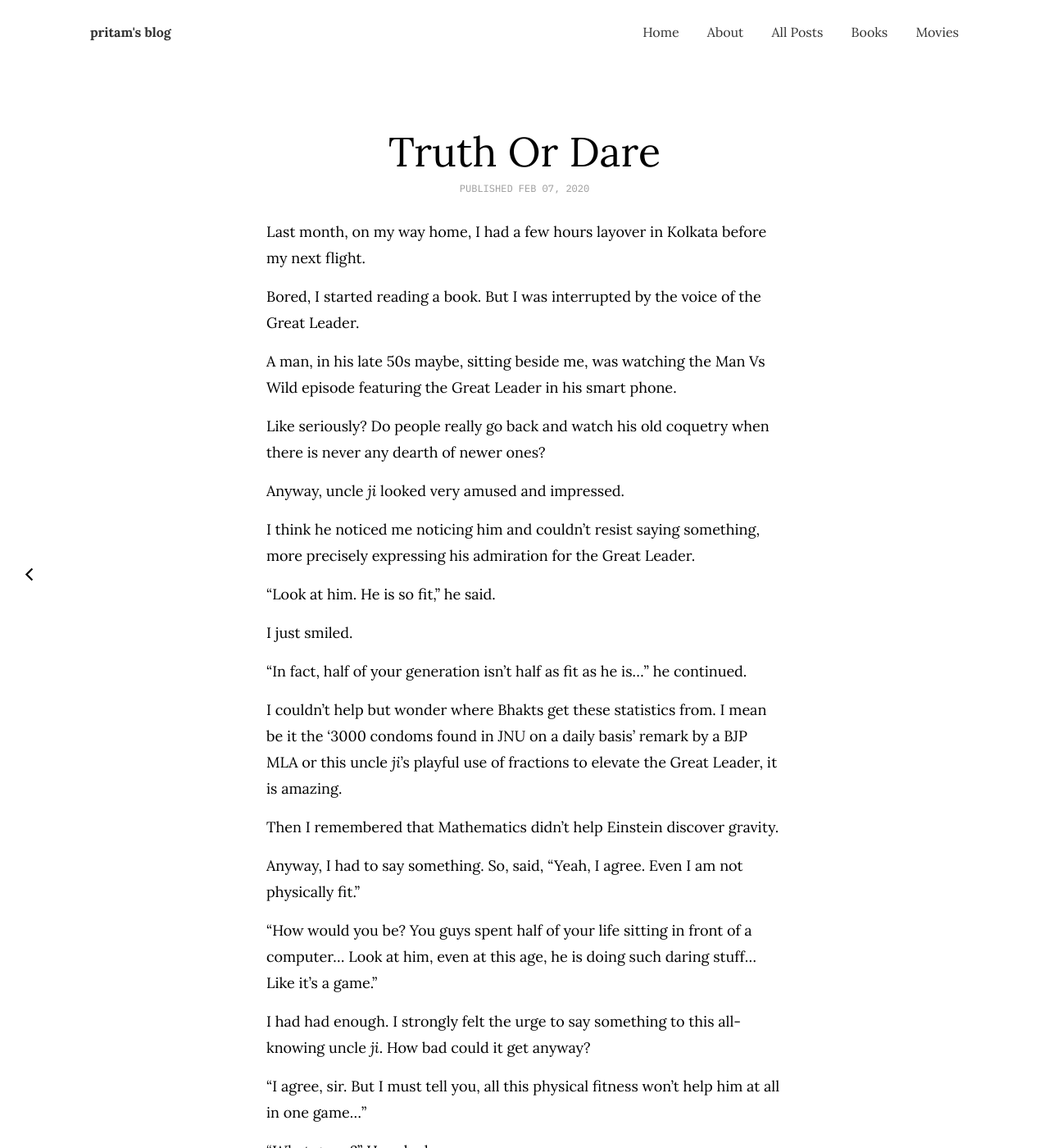
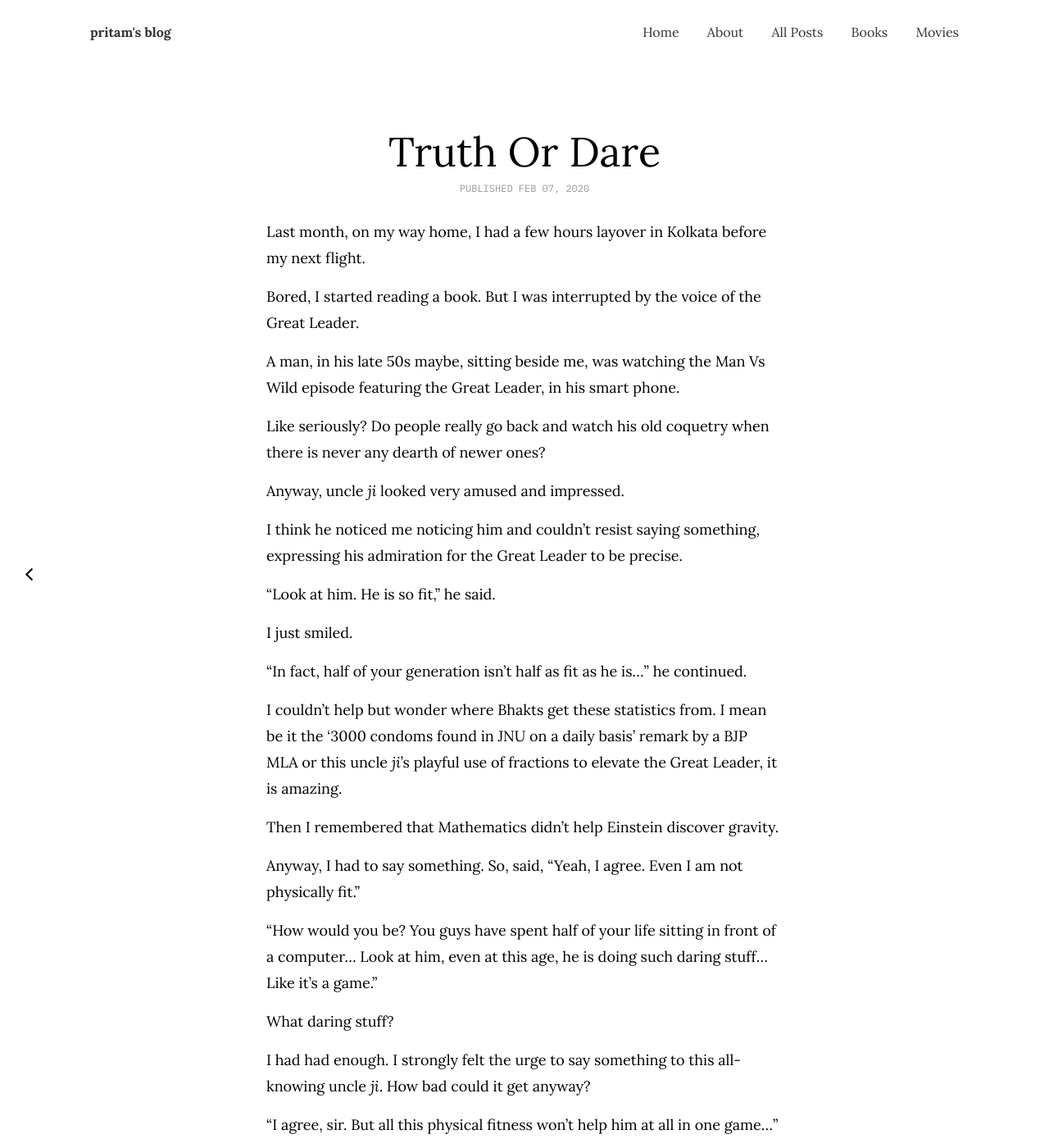
Before and after one commit to argumentativeyouth/pblog, a Jekyll site: the page built from _posts/2020-02-07-truth-or-dare.md, in a window 1280 px wide and 1400 px high. Shown: the whole window at 82% size. Built offline with Jekyll 4.4.1, drawn with Linux system fonts in a browser that asks for light colours.

Commit message:
Update 2020-02-07-truth-or-dare.md

```diff
--- a/_posts/2020-02-07-truth-or-dare.md
+++ b/_posts/2020-02-07-truth-or-dare.md
@@ -7,13 +7,13 @@
 
 Bored, I started reading a book. But I was interrupted by the voice of the Great Leader.
 
-A man, in his late 50s maybe, sitting beside me, was watching the Man Vs Wild episode featuring the Great Leader in his smart phone.
+A man, in his late 50s maybe, sitting beside me, was watching the Man Vs Wild episode featuring the Great Leader, in his smart phone.
 
 Like seriously? Do people really go back and watch his old coquetry when there is never any dearth of newer ones?
 
 Anyway, uncle *ji* looked very amused and impressed.
 
-I think he noticed me noticing him and couldn't resist saying something, more precisely expressing his admiration for the Great Leader.
+I think he noticed me noticing him and couldn't resist saying something, expressing his admiration for the Great Leader to be precise.
 
 "Look at him. He is so fit," he said.
 
@@ -27,11 +27,13 @@
 
 Anyway, I had to say something. So, said, "Yeah, I agree. Even I am not physically fit."
 
-"How would you be? You guys spent half of your life sitting in front of a computer... Look at him, even at this age, he is doing such daring stuff... Like it's a game."
+"How would you be? You guys have spent half of your life sitting in front of a computer... Look at him, even at this age, he is doing such daring stuff... Like it's a game."
+
+What daring stuff?
 
 I had had enough. I strongly felt the urge to say something to this all-knowing uncle *ji*. How bad could it get anyway?
 
-"I agree, sir. But I must tell you, all this physical fitness won't help him at all in one game..."
+"I agree, sir. But all this physical fitness won't help him at all in one game..."
 
 "What game?" He asked.
 
```
